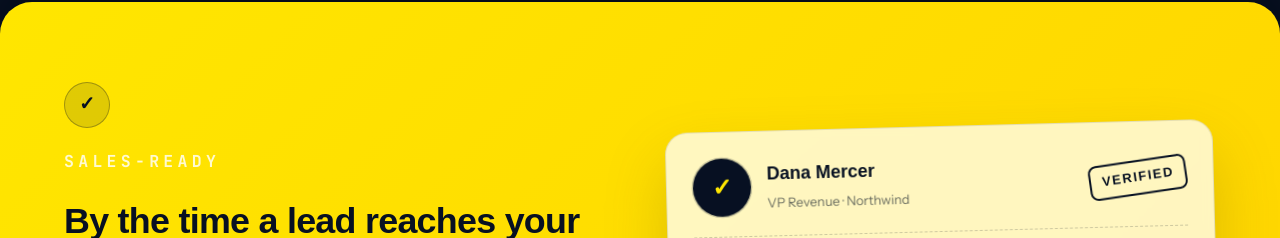
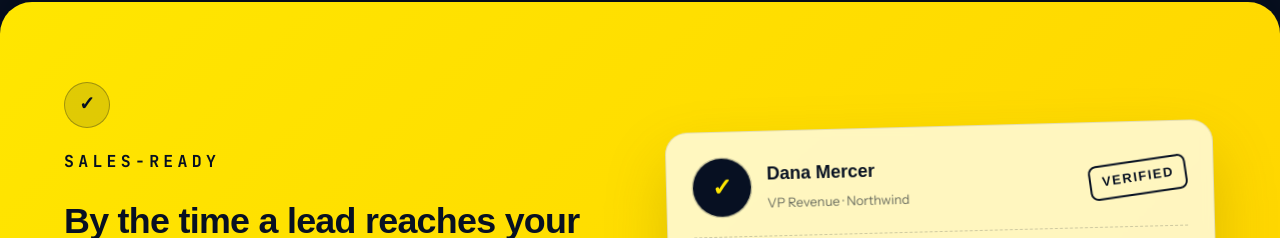
Before and after one commit to marketwavegen/convrsai, a plain HTML site: page index.html in a window 1280 px wide. Shown: the part 3751-3989 px from the top of the page. Drawn offline with Linux system fonts and the light colour scheme; a web font is replaced by a local one.

Commit message:
Fix low-contrast SALES-READY label on yellow step card
The .stack-text p descendant selector (specificity 0,1,1) was
overriding .step-eyebrow-dark's color, since step-eyebrow is a <p>
tag. Added !important to match the existing .h3-dark fix for the
same root cause.

```diff
--- a/styles.css
+++ b/styles.css
@@ -524,7 +524,7 @@ p{ margin: 0 0 16px; }
 	font-family: var(--font-mono); font-size: 11.5px; letter-spacing: .26em;
 	color: var(--yellow); margin-bottom: 14px; font-weight: 700;
 }
-.step-eyebrow-dark{ color: var(--blue-deep); }
+.step-eyebrow-dark{ color: var(--navy) !important; }
 .stack-text h3{
 	color: var(--white);
 	font-size: clamp(26px, 2.8vw, 38px);
```
